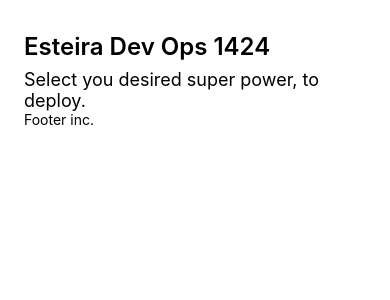
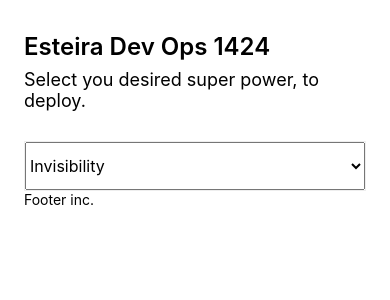
Before and after one commit to Mubv/REACT-NATIVE, a React Native app: screen / in a window 390 px wide. Shown: the top 300 px of the page. Built offline with nearby package versions, Linux system fonts and the light colour scheme; what react-native would draw is missing.

Commit message:
Ajustes demo

```diff
--- a/App.js
+++ b/App.js
@@ -30,7 +30,7 @@ const App = () => {
                             Select you desired super power, to deploy.
                         </Text>
 
-                        {/* <View style={styles.pickerContainer}>
+                        <View style={styles.pickerContainer}>
                             <Picker style={styles.picker}>
                                 <Picker.Item
                                     label="Invisibility"
@@ -59,7 +59,7 @@ const App = () => {
                                     value="Telekinesis"
                                 />
                             </Picker>
-                        </View> */}
+                        </View>
 
                         <Text style={styles.footer}>Footer inc.</Text>
                     </View>
```
